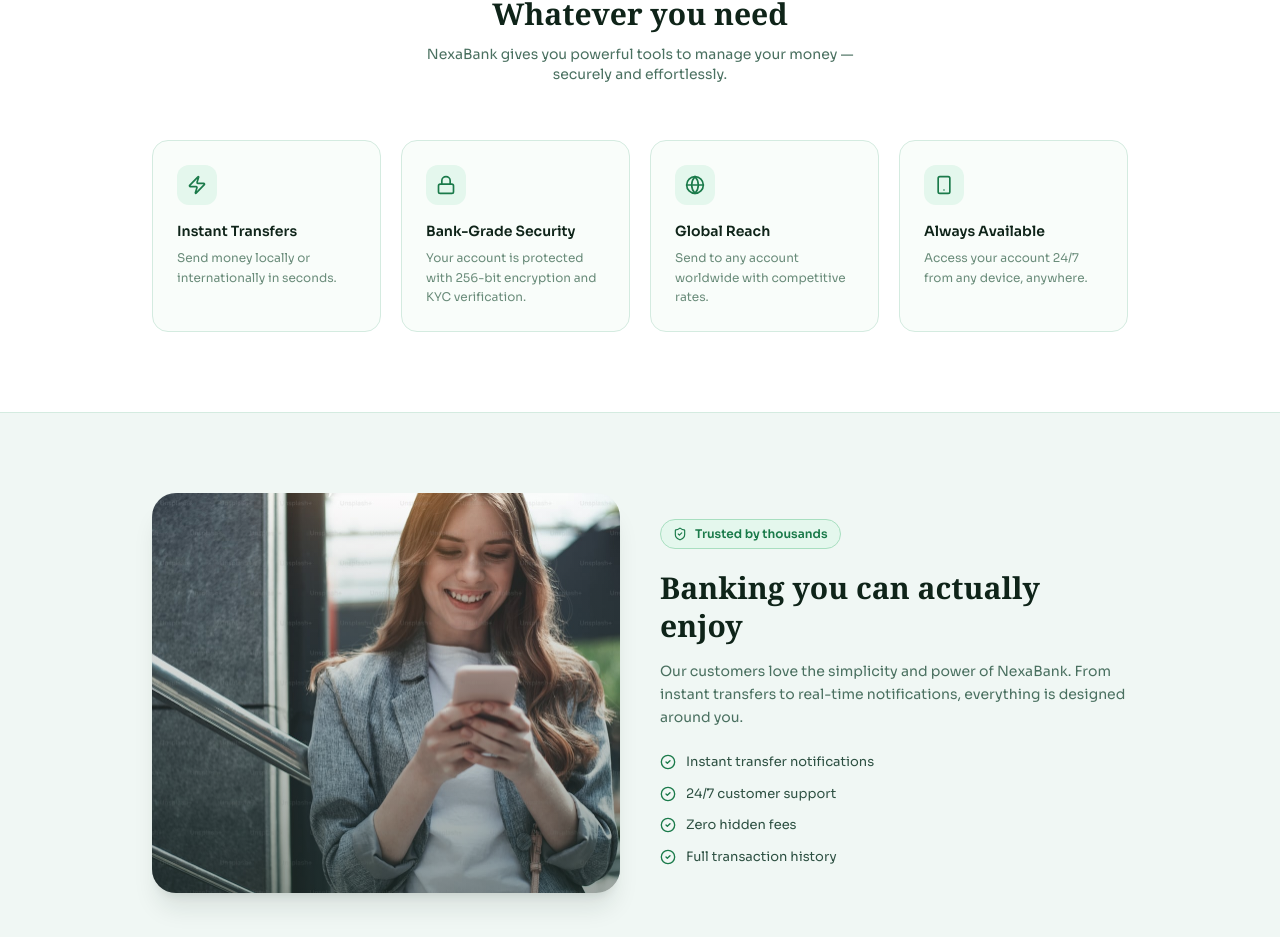
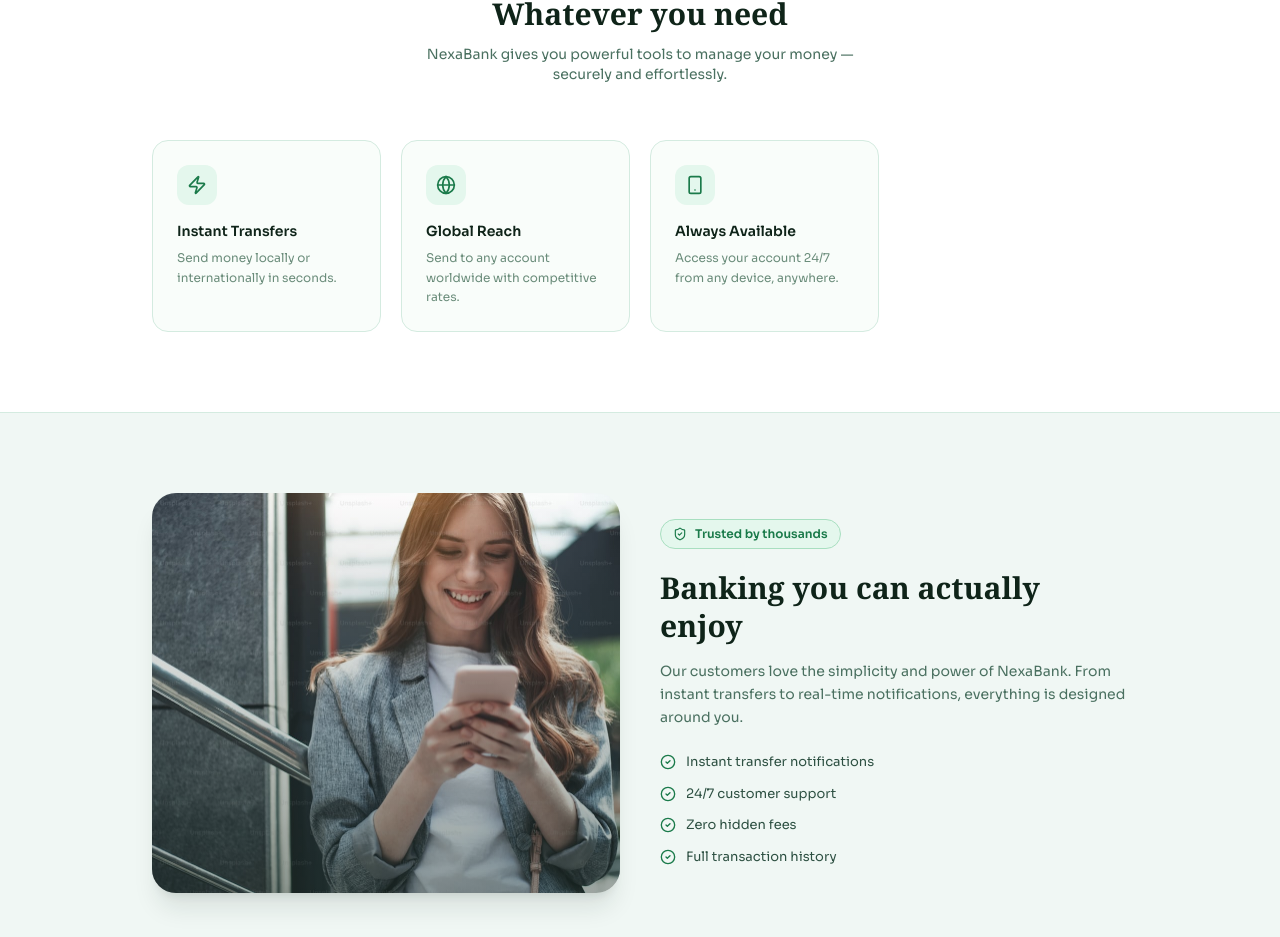
Before and after one commit to hvriza39-rgb/Online-banking, a Next.js app: page / in a window 1280 px wide. Shown: the part 809-1746 px from the top of the page. Built offline with nearby package versions, Linux system fonts and the light colour scheme.

Commit message:
Update page.tsx

```diff
--- a/src/app/page.tsx
+++ b/src/app/page.tsx
@@ -124,7 +124,7 @@ export default function HomePage() {
           <div className="grid grid-cols-1 sm:grid-cols-2 lg:grid-cols-4 gap-5">
             {[
               { icon: Zap,        title: "Instant Transfers", desc: "Send money locally or internationally in seconds." },
-              { icon: Lock,       title: "Bank-Grade Security", desc: "Your account is protected with 256-bit encryption and KYC verification." },
+
               { icon: Globe,      title: "Global Reach", desc: "Send to any account worldwide with competitive rates." },
               { icon: Smartphone, title: "Always Available", desc: "Access your account 24/7 from any device, anywhere." },
             ].map(({ icon: Icon, title, desc }) => (
```
